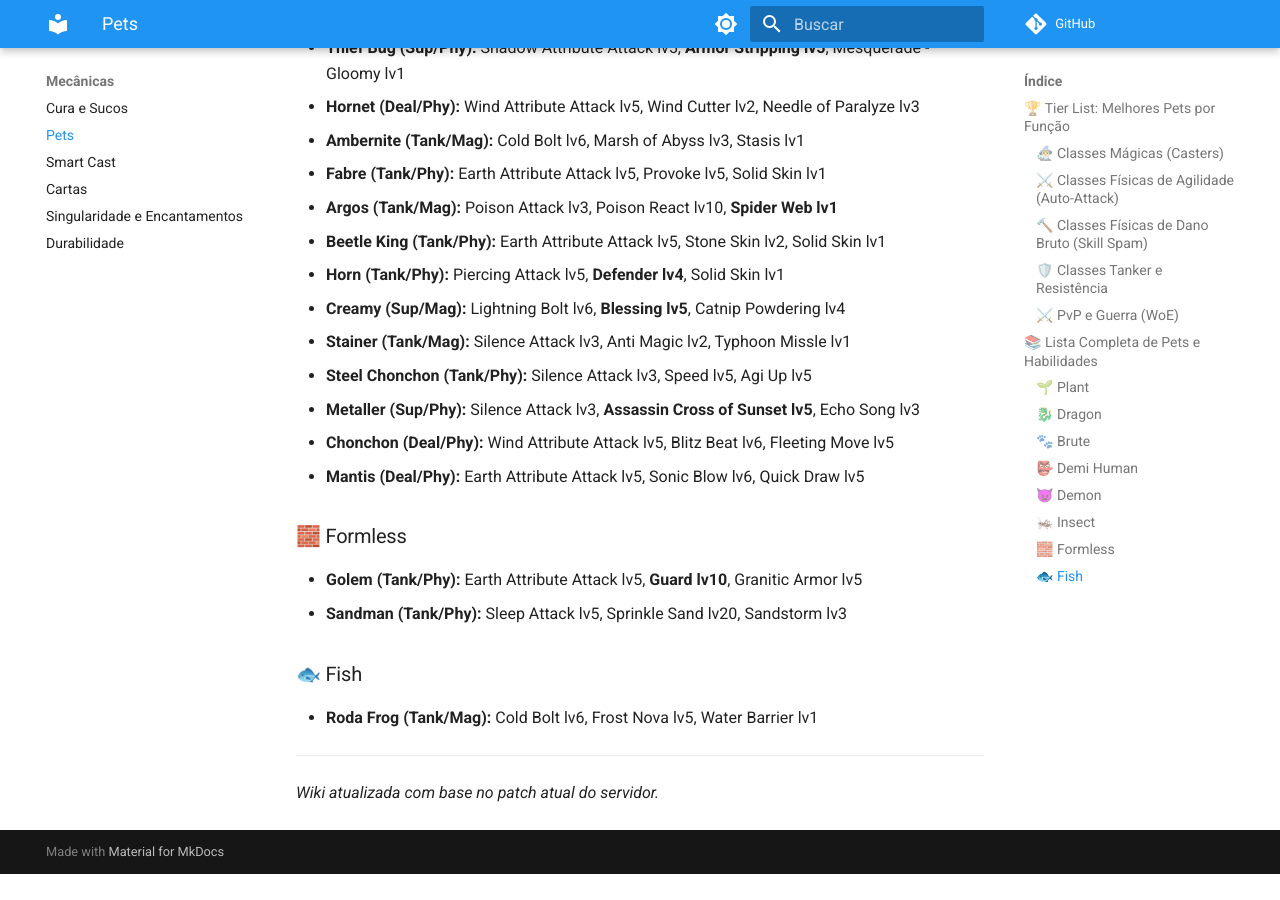
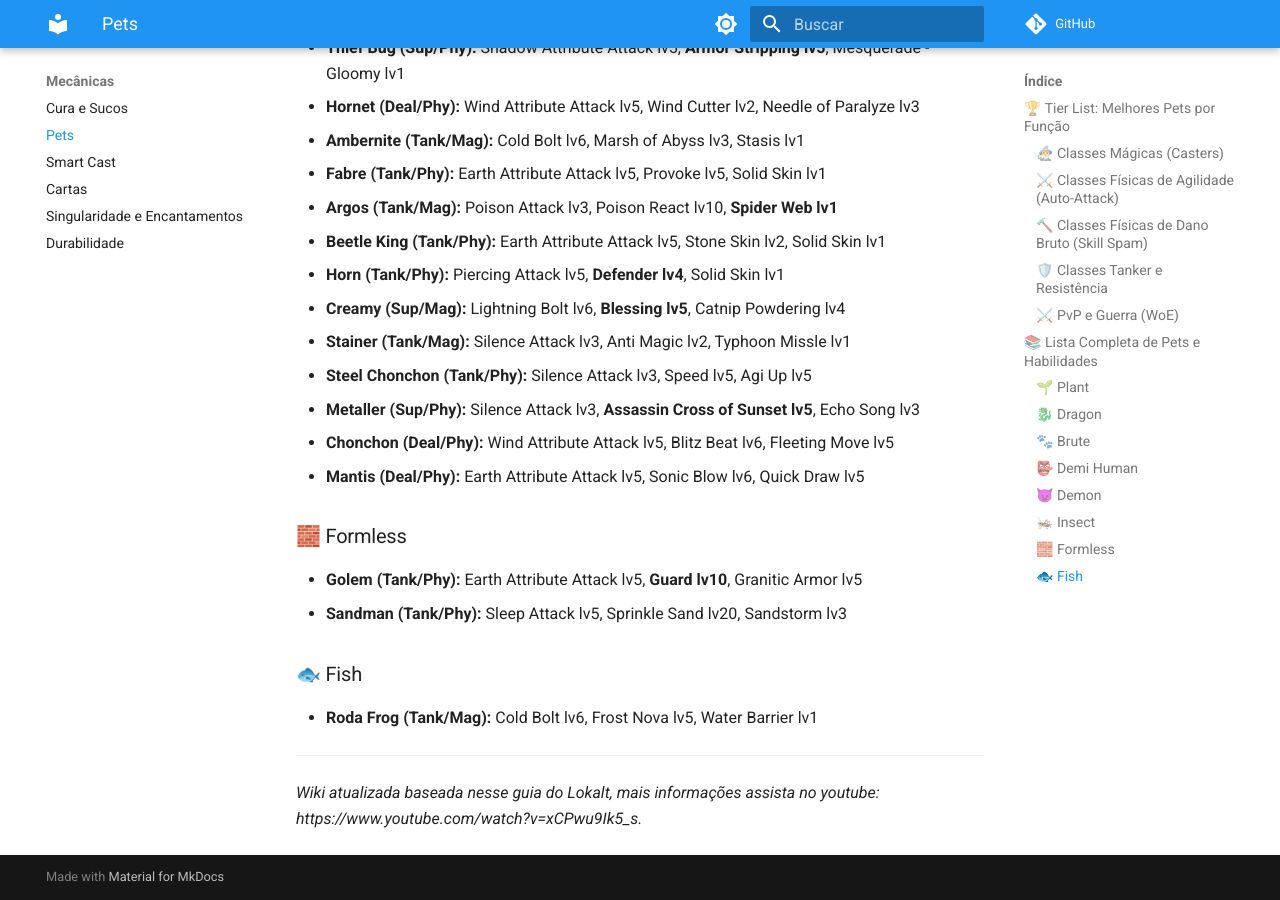
Before and after one commit to mythofyggdrasil/mythofyggdrasil.github.io, an MkDocs documentation site: the page built from docs/pets.md, in a window 1280 px wide and 900 px high, scrolled down 4028 px. Built offline with MkDocs 1.6.1 and Material for MkDocs 9.7.7, drawn with Linux system fonts in a browser that asks for light colours; comment, search, counter and statistics services are not loaded; before the commit the page ends 4902 px from its top, so only the background shows below that.

Commit message:
Update pets.md

```diff
--- a/docs/pets.md
+++ b/docs/pets.md
@@ -127,4 +127,4 @@ Abaixo você confere a lista técnica de todos os pets disponíveis e seus níve
 * **Roda Frog (Tank/Mag):** Cold Bolt lv6, Frost Nova lv5, Water Barrier lv1
 
 ---
-*Wiki atualizada com base no patch atual do servidor.*
+*Wiki atualizada baseada nesse guia do Lokalt, mais informações assista no youtube: https://www.youtube.com/watch?v=xCPwu9Ik5_s.*
```
